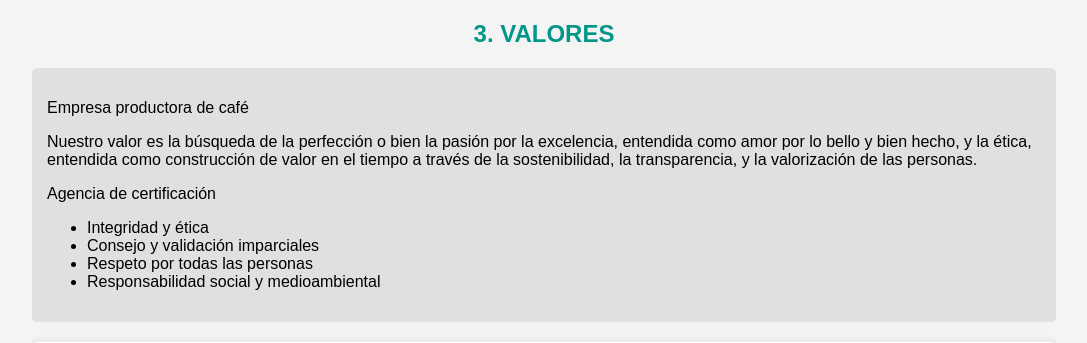
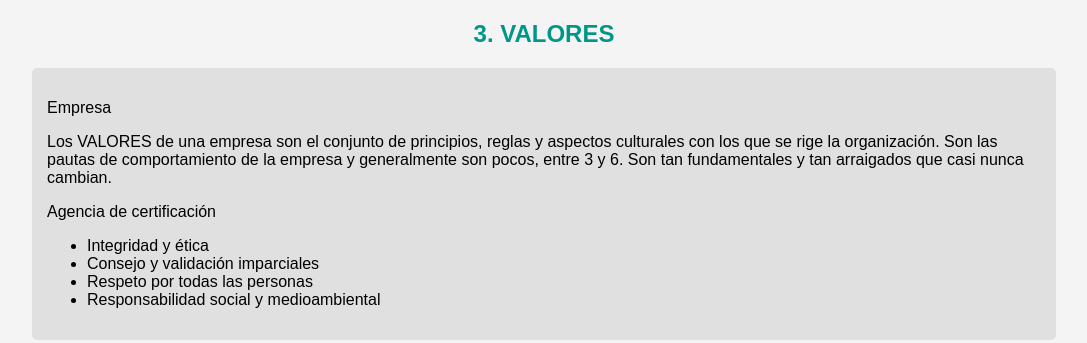
Before and after one commit to ElvisValdivia/TG_Planeamiento_Luna_Mamani_Paja_Chino, a PHP site: page /Formularios/valores.php in a window 1280 px wide. Shown: the part 100-443 px from the top of the page, without its empty margins (96-1183 px from the left). Run offline with PHP 8.4, Linux system fonts and the light colour scheme.

Commit message:
Valores  actualizacion 2.0

```diff
--- a/Sistema_de_Gestion_PETI/Formularios/valores.php
+++ b/Sistema_de_Gestion_PETI/Formularios/valores.php
@@ -14,8 +14,9 @@
     <h2>3. VALORES</h2>
 
     <div class="info">
-        <p>Empresa productora de café</p>
-        <p>Nuestro valor es la búsqueda de la perfección o bien la pasión por la excelencia, entendida como amor por lo bello y bien hecho, y la ética, entendida como construcción de valor en el tiempo a través de la sostenibilidad, la transparencia, y la valorización de las personas.</p>
+        <p>Empresa</p>
+        <p>Los VALORES de una empresa son el conjunto de principios, reglas y aspectos culturales con los que se rige la organización.
+            Son las pautas de comportamiento de la empresa y generalmente son pocos, entre 3 y 6. Son tan fundamentales y tan arraigados que casi nunca cambian.</p>
         <p>Agencia de certificación</p>
         <ul>
             <li>Integridad y ética</li>
```
